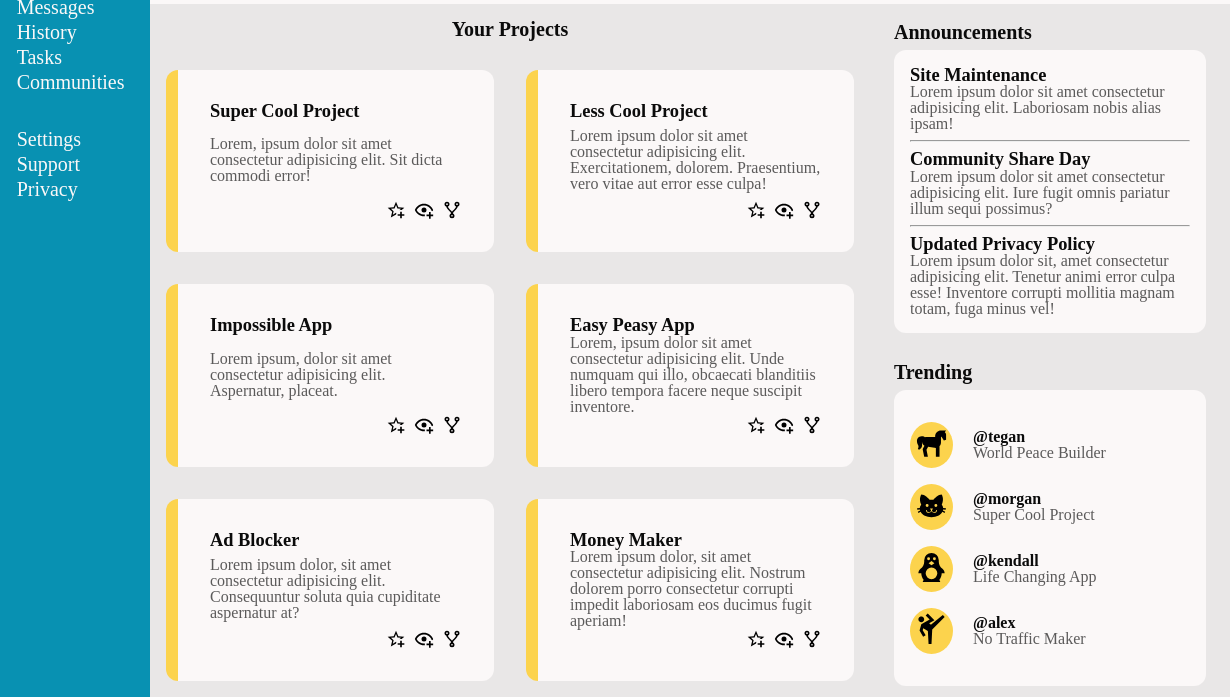
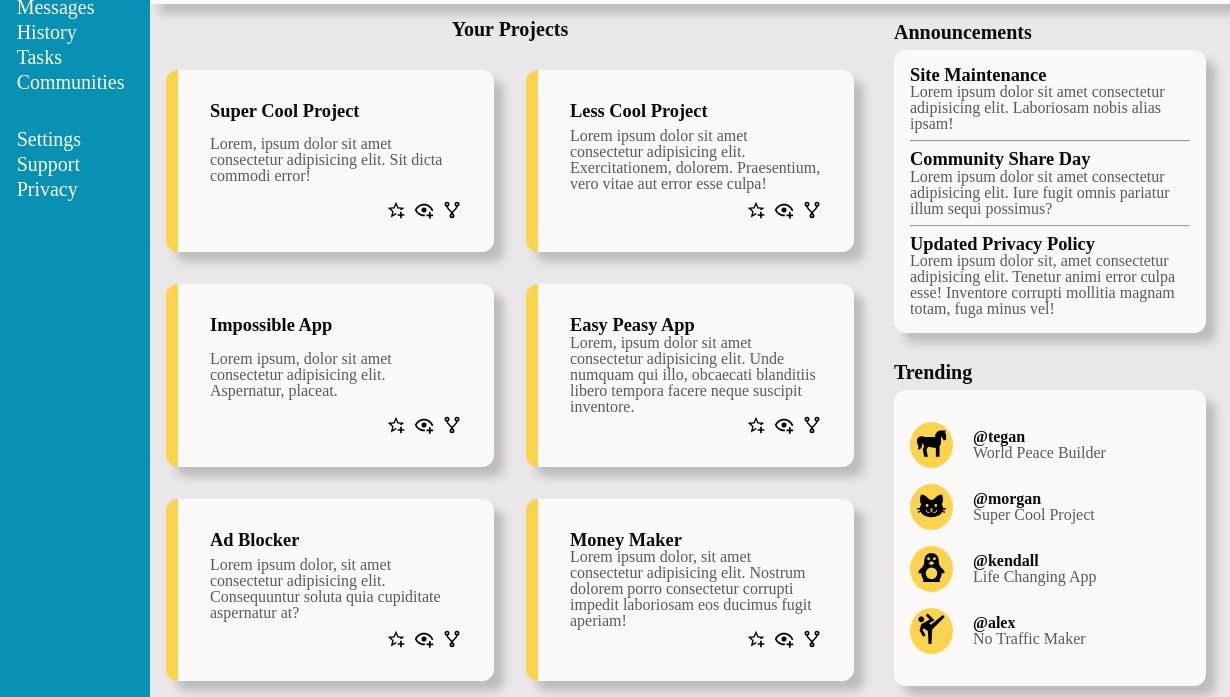
Before and after one commit to Tory-Stodard/admin-dashboard, a plain HTML site: page index.html in a window 1280 px wide. Shown: the part 146-843 px from the top of the page, 50-1280 px from the left. Drawn offline with Linux system fonts and the light colour scheme.

Commit message:
added box shadows.

```diff
--- a/stylesheets/styles.css
+++ b/stylesheets/styles.css
@@ -199,6 +199,7 @@ main {
 
 .page-header {
   background-color: var(--white-color);
+  box-shadow: 10px 10px 8px #8888886f;
 }
 
 .search input {
@@ -251,6 +252,7 @@ main {
   border-left: 12px solid var(--secondary-color);
   border-radius: 12px;
   padding: 2rem;
+  box-shadow: 10px 10px 8px #8888886f;
 }
 
 .project-button {
@@ -258,7 +260,17 @@ main {
   height: 20px;
 }
 
+/* Announcement Section */
+
+.announcement-card {
+  box-shadow: 10px 10px 8px #8888886f;
+}
+
 /* Trending Section */
+
+.trending-card {
+  box-shadow: 10px 10px 8px #8888886f;
+}
 
 .trending-profile-picture-bg {
   background-color: var(--secondary-color);
```
